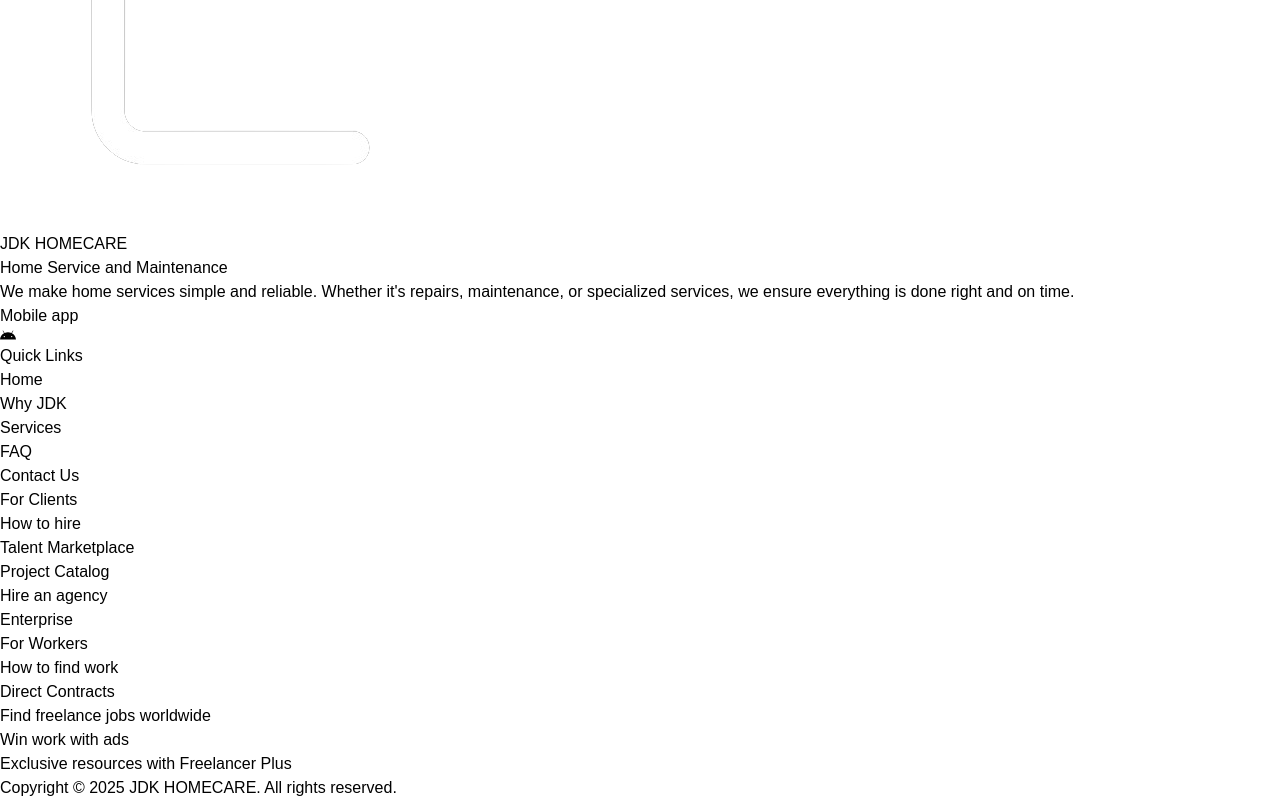
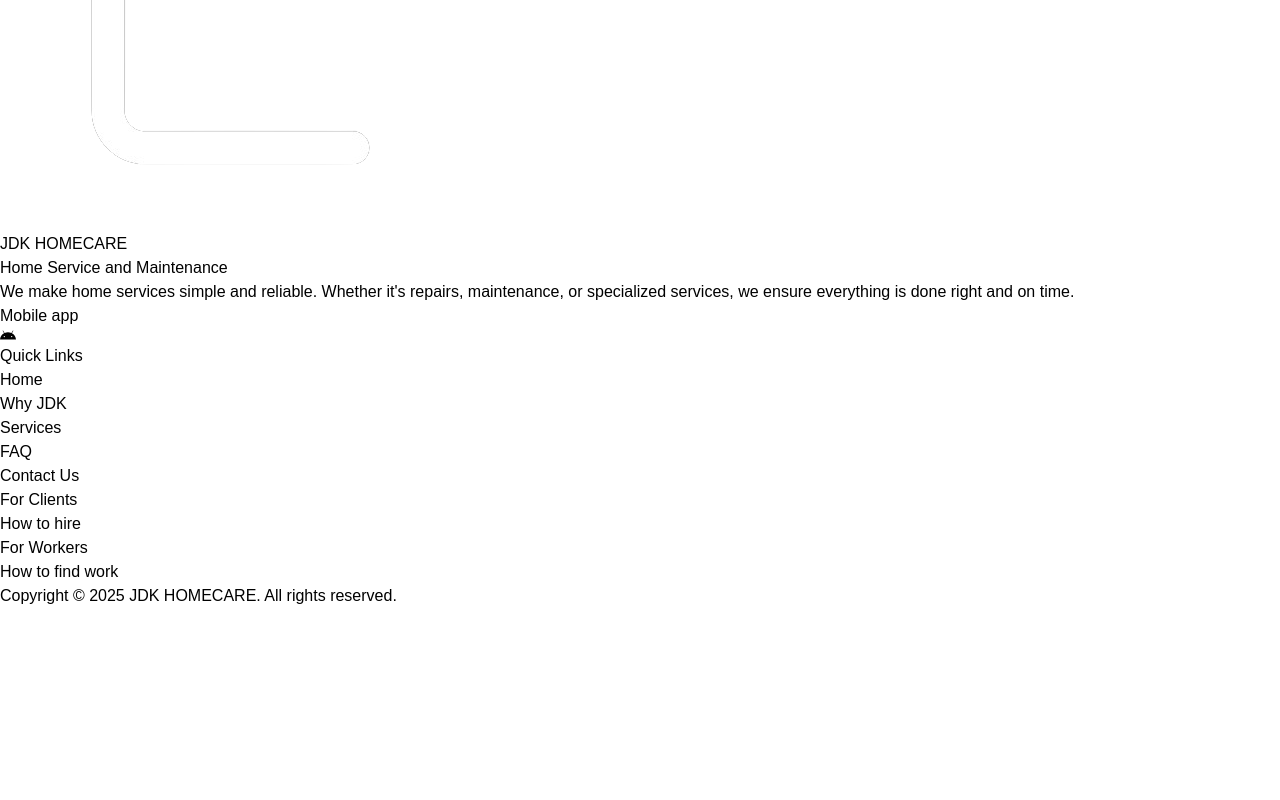
Before and after one commit to Jexaruuu/CAPSTONE-II-JDK, a React (Vite) app in the folder frontend/: page / in a window 1280 px wide. Shown: the part 10477-11277 px from the top of the page. After the commit the page ends 11085 px from the top, so only its background shows below. Built offline with nearby package versions, Linux system fonts and the light colour scheme.

Commit message:
2. Footer small change

```diff
--- a/frontend/src/homecomponents/Footer.jsx
+++ b/frontend/src/homecomponents/Footer.jsx
@@ -42,10 +42,6 @@ const Footer = () => {
           <h3 className="text-lg font-semibold mb-4 ml-16">For Clients</h3>
           <ul className="space-y-2 text-sm text-gray-400 ml-16">
             <li><a href="#" className="hover:text-white">How to hire</a></li>
-            <li><a href="#" className="hover:text-white">Talent Marketplace</a></li>
-            <li><a href="#" className="hover:text-white">Project Catalog</a></li>
-            <li><a href="#" className="hover:text-white">Hire an agency</a></li>
-            <li><a href="#" className="hover:text-white">Enterprise</a></li>
           </ul>
         </div>
 
@@ -53,10 +49,6 @@ const Footer = () => {
           <h3 className="text-lg font-semibold mb-4 ml-16">For Workers</h3>
           <ul className="space-y-2 text-sm text-gray-400 ml-16">
             <li><a href="#" className="hover:text-white">How to find work</a></li>
-            <li><a href="#" className="hover:text-white">Direct Contracts</a></li>
-            <li><a href="#" className="hover:text-white">Find freelance jobs worldwide</a></li>
-            <li><a href="#" className="hover:text-white">Win work with ads</a></li>
-            <li><a href="#" className="hover:text-white">Exclusive resources with Freelancer Plus</a></li>
           </ul>
         </div>
       </div>
```
